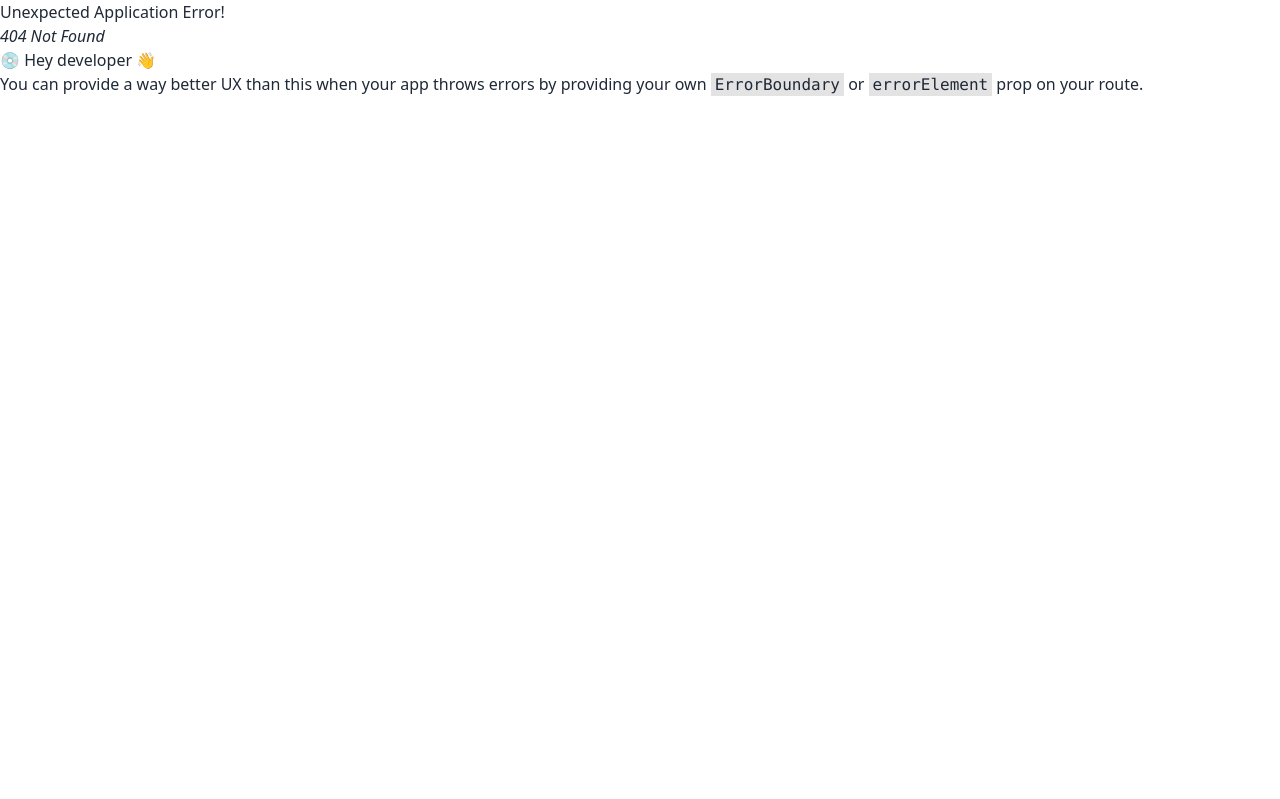
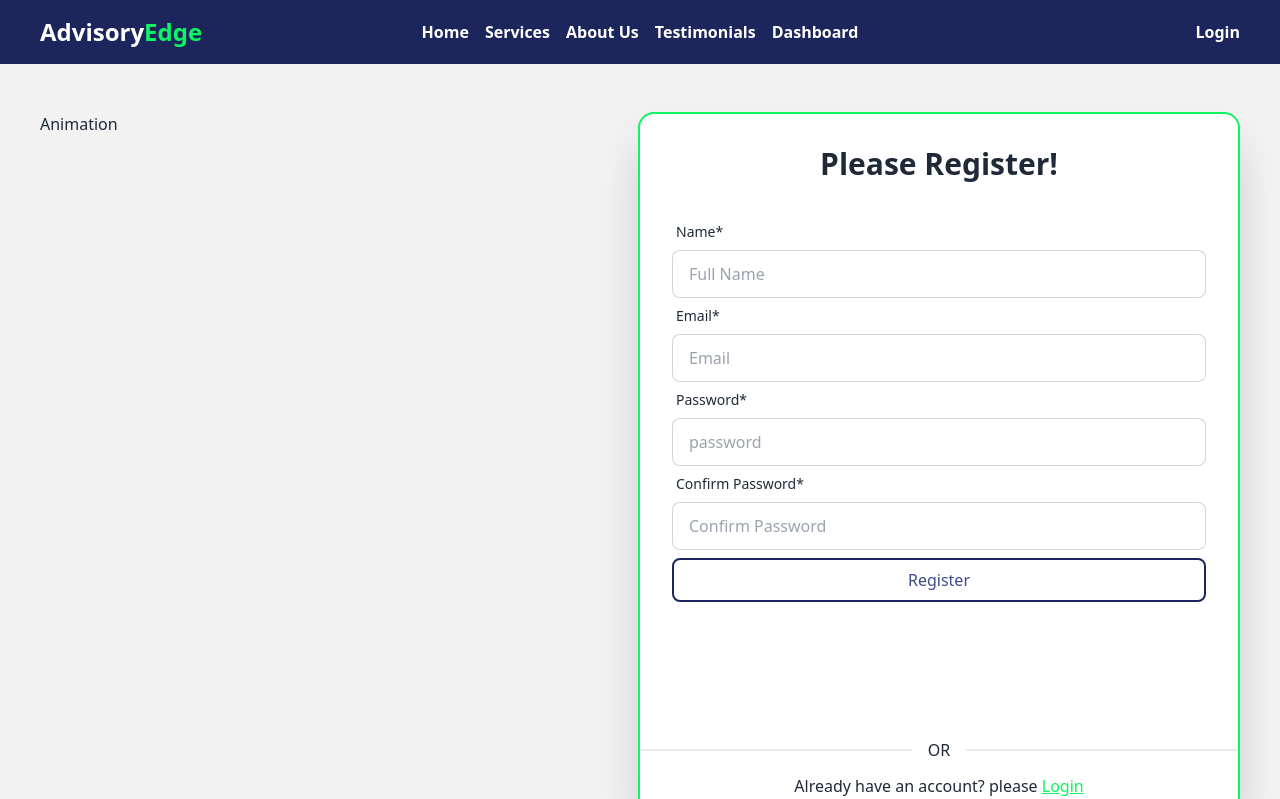
Before and after one commit to ihsajjad/advisory-edge-client, a React (Vite) app: page /register in a window 1280 px wide. Before the commit this address had no page. Shown: the top 799 px of the page. Built offline with nearby package versions, Linux system fonts and the light colour scheme.

Commit message:
added register page

```diff
--- a/package.json
+++ b/package.json
@@ -16,6 +16,7 @@
     "react": "^18.2.0",
     "react-countup": "^6.4.2",
     "react-dom": "^18.2.0",
+    "react-hook-form": "^7.45.4",
     "react-icons": "^4.10.1",
     "react-router-dom": "^6.15.0",
     "sort-by": "^1.2.0",
--- a/src/index.css
+++ b/src/index.css
@@ -15,3 +15,7 @@
 .active-item {
   @apply text-[var(--main-color)];
 }
+
+.custom-btn-outline {
+  @apply hover:bg-[var(--bg-secondary)] hover:text-[var(--main-color)] py-2 rounded-lg border-2 border-[var(--bg-primary)] bg-transparent text-[var(--bg-secondary)] duration-300;
+}
--- /dev/null
+++ b/src/pages/register/Register.jsx
@@ -0,0 +1,132 @@
+import { Link } from "react-router-dom";
+import { useForm } from "react-hook-form";
+import { useState } from "react";
+
+const Register = () => {
+  const [error, setError] = useState("");
+
+  const {
+    register,
+    handleSubmit,
+    formState: { errors },
+  } = useForm();
+
+  // handling sign up
+  const handleSignUp = (data) => {};
+
+  return (
+    <div className="min-h-screen bg-base-200 md:py-12 md:px-10 flex">
+      <div className="flex-1">Animation</div>
+      <div className=" flex-1 card md:w-1/3 w-full shadow-2xl bg-base-100 border-[var(--main-color)] border-2">
+        <h2 className="text-3xl font-bold text-center mt-8">
+          Please Register!
+        </h2>
+        <form onSubmit={handleSubmit(handleSignUp)} className="card-body">
+          <div className="flex flex-col ">
+            <div className="form-control">
+              <label className="label">
+                <span className="label-text">Name*</span>
+              </label>
+              <input
+                type="text"
+                name="name"
+                placeholder="Full Name"
+                {...register("name", { required: true })}
+                className="input input-bordered"
+                required
+              />
+              {errors.name && (
+                <span className="text-red-500">Name is required</span>
+              )}
+            </div>
+            <div className="form-control">
+              <label className="label">
+                <span className="label-text">Email*</span>
+              </label>
+              <input
+                type="email"
+                name="email"
+                placeholder="Email"
+                {...register("email", { required: true })}
+                className="input input-bordered"
+                required
+              />
+              {errors.email && (
+                <span className="text-red-500">Email is required</span>
+              )}
+            </div>
+            <div className="form-control">
+              <label className="label">
+                <span className="label-text">Password*</span>
+              </label>
+              <input
+                type="password"
+                name="password"
+                placeholder="password"
+                {...register("password", {
+                  required: true,
+                  minLength: 6,
+                  maxLength: 20,
+                  pattern: /(?=.*[A-Z])(?=.*[!@#$&%*])(?=.*[0-9])(?=.*[a-z])/,
+                })}
+                className="input input-bordered"
+                required
+              />
+              {errors.password?.type === "required" && (
+                <span className="text-red-400">Password is required</span>
+              )}
+              {errors.password?.type === "minLength" && (
+                <p className="text-red-400">
+                  Password must have minimum six characters.
+                </p>
+              )}
+              {errors.password?.type === "maxLength" && (
+                <span className="text-red-400">
+                  Password must be less than 20 characters.
+                </span>
+              )}
+              {errors.password?.type === "pattern" && (
+                <p className="text-red-400">
+                  Password must have a special character
+                </p>
+              )}
+            </div>
+            <div className="form-control">
+              <label className="label">
+                <span className="label-text">Confirm Password*</span>
+              </label>
+              <input
+                type="password"
+                name="confirm"
+                placeholder="Confirm Password"
+                {...register("confirm", { required: true })}
+                className="input input-bordered"
+                required
+              />
+            </div>
+          </div>
+          {error && <span className="text-red-500 text-sm">{error}</span>}
+          <div className="form-control mb-0">
+            <input
+              type="submit"
+              value="Register"
+              className="custom-btn-outline"
+            />
+          </div>
+        </form>
+        <div className="divider">OR</div>
+
+        {/* Socials sign in including google */}
+
+        <p className="text-center mb-4">
+          Already have an account? please{" "}
+          <Link to="/login" className="underline text-[var(--main-color)]">
+            Login
+          </Link>
+        </p>
+      </div>
+    </div>
+  );
+};
+
+export default Register;
--- a/src/routes/Router.jsx
+++ b/src/routes/Router.jsx
@@ -1,6 +1,7 @@
 import { createBrowserRouter } from "react-router-dom";
 import Main from "../layouts/Main";
 import Home from "../pages/home/home/Home";
+import Register from "../pages/register/Register";
 
 export const router = createBrowserRouter([
   {
@@ -11,6 +12,10 @@ export const router = createBrowserRouter([
         path: "/",
         element: <Home />,
       },
+      {
+        path: "/register",
+        element: <Register />,
+      },
     ],
   },
 ]);
```
Also changed, not shown: 1 other file (tests, documents, lock files or other folders).
